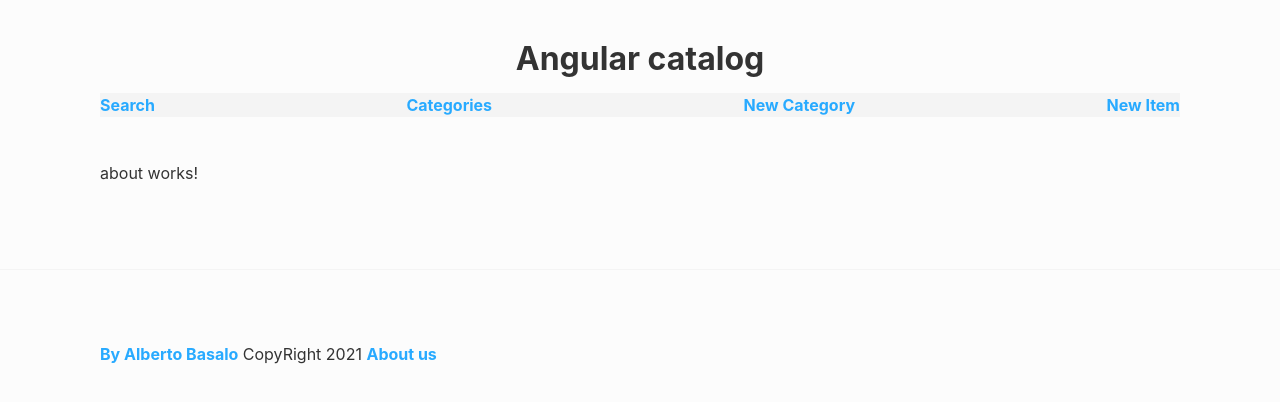
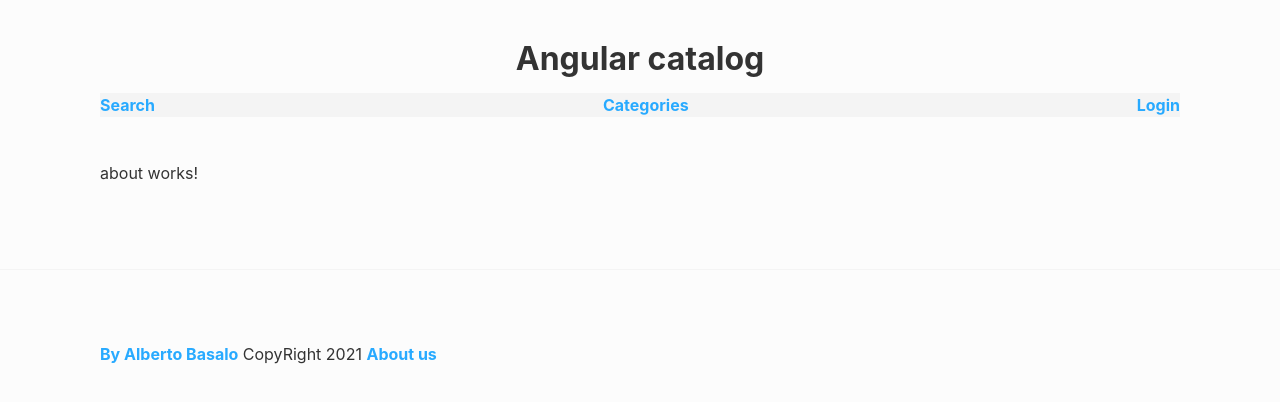
Before and after one commit to CursosAlbertoBasalo/angular-intro-vitae-enxenio, an Angular app: page /about in a window 1280 px wide. Shown: the top 402 px of the page. Built offline with nearby package versions, Linux system fonts and the light colour scheme.

Commit message:
auth service

```diff
--- a/src/app/core/data/auth.interceptor.ts
+++ b/src/app/core/data/auth.interceptor.ts
@@ -3,19 +3,22 @@ import { Injectable } from '@angular/core';
 import { Router } from '@angular/router';
 import { Observable, throwError } from 'rxjs';
 import { catchError } from 'rxjs/operators';
+import { AuthService } from './auth.service';
 
 @Injectable()
 export class AuthInterceptor implements HttpInterceptor {
-  constructor(private router: Router) {}
+  constructor(private router: Router, private auth: AuthService) {}
 
   intercept(request: HttpRequest<unknown>, next: HttpHandler): Observable<HttpEvent<unknown>> {
-    const sessionToken = 'kk de la vaca';
+    const sessionToken = this.auth.getSessionToken();
 
-    request = request.clone({
-      setHeaders: {
-        Authorization: sessionToken,
-      },
-    });
+    if (sessionToken) {
+      request = request.clone({
+        setHeaders: {
+          Authorization: 'Bearer ' + sessionToken,
+        },
+      });
+    }
 
     return next.handle(request).pipe(
       catchError((err: HttpErrorResponse) => {
--- /dev/null
+++ b/src/app/core/data/auth.service.ts
@@ -0,0 +1,22 @@
+import { Injectable } from '@angular/core';
+
+@Injectable({
+  providedIn: 'root',
+})
+export class AuthService {
+  private sessionToken = '';
+
+  isLoggedIn = !!this.sessionToken;
+
+  constructor() {
+    this.sessionToken = localStorage.getItem('stk');
+  }
+
+  public setSessionToken(sessionToken: string) {
+    this.sessionToken = sessionToken;
+    localStorage.setItem('stk', sessionToken);
+  }
+  public getSessionToken() {
+    return this.sessionToken;
+  }
+}
--- a/src/app/core/ui/header/header.component.html
+++ b/src/app/core/ui/header/header.component.html
@@ -3,7 +3,8 @@
   <nav>
     <a routerLink="search">Search</a>
     <a routerLink="categories">Categories</a>
-    <a routerLink="categories/new">New Category</a>
-    <a routerLink="items/new">New Item</a>
+    <a *ngIf="isLoggedIn" routerLink="categories/new">New Category</a>
+    <a *ngIf="isLoggedIn" routerLink="items/new">New Item</a>
+    <a *ngIf="!isLoggedIn" routerLink="login">Login</a>
   </nav>
 </header>
--- a/src/app/core/ui/header/header.component.ts
+++ b/src/app/core/ui/header/header.component.ts
@@ -1,4 +1,5 @@
 import { Component, OnInit } from '@angular/core';
+import { AuthService } from '../../data/auth.service';
 
 @Component({
   selector: 'ab-header',
@@ -7,8 +8,11 @@ import { Component, OnInit } from '@angular/core';
 })
 export class HeaderComponent implements OnInit {
   title = 'Enxenio';
+  isLoggedIn = false;
 
-  constructor() {}
+  constructor(private auth: AuthService) {
+    this.isLoggedIn = this.auth.isLoggedIn;
+  }
 
   ngOnInit(): void {}
 }
--- a/src/app/domain/activate/activate.component.ts
+++ b/src/app/domain/activate/activate.component.ts
@@ -1,4 +1,5 @@
 import { Component, OnInit } from '@angular/core';
+import { AuthService } from 'src/app/core/data/auth.service';
 import { ActivateService } from './activate.service';
 
 @Component({
@@ -9,13 +10,13 @@ import { ActivateService } from './activate.service';
 export class ActivateComponent implements OnInit {
   uat = '';
 
-  constructor(private service: ActivateService) {}
+  constructor(private service: ActivateService, private auth: AuthService) {}
 
   ngOnInit(): void {}
 
   onSend() {
     this.service.putActivation$(this.uat).subscribe({
-      next: (data) => console.log(data),
+      next: (results) => this.auth.setSessionToken(results['data']),
     });
   }
 }
```
